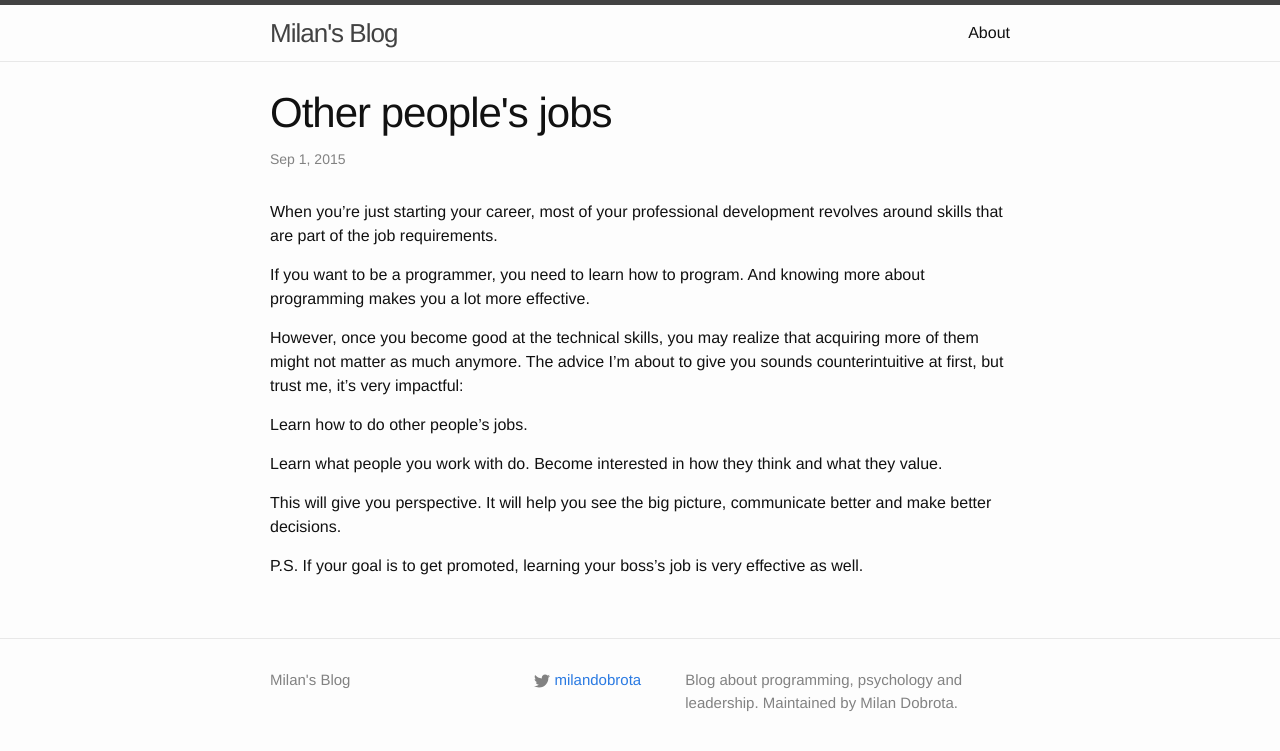
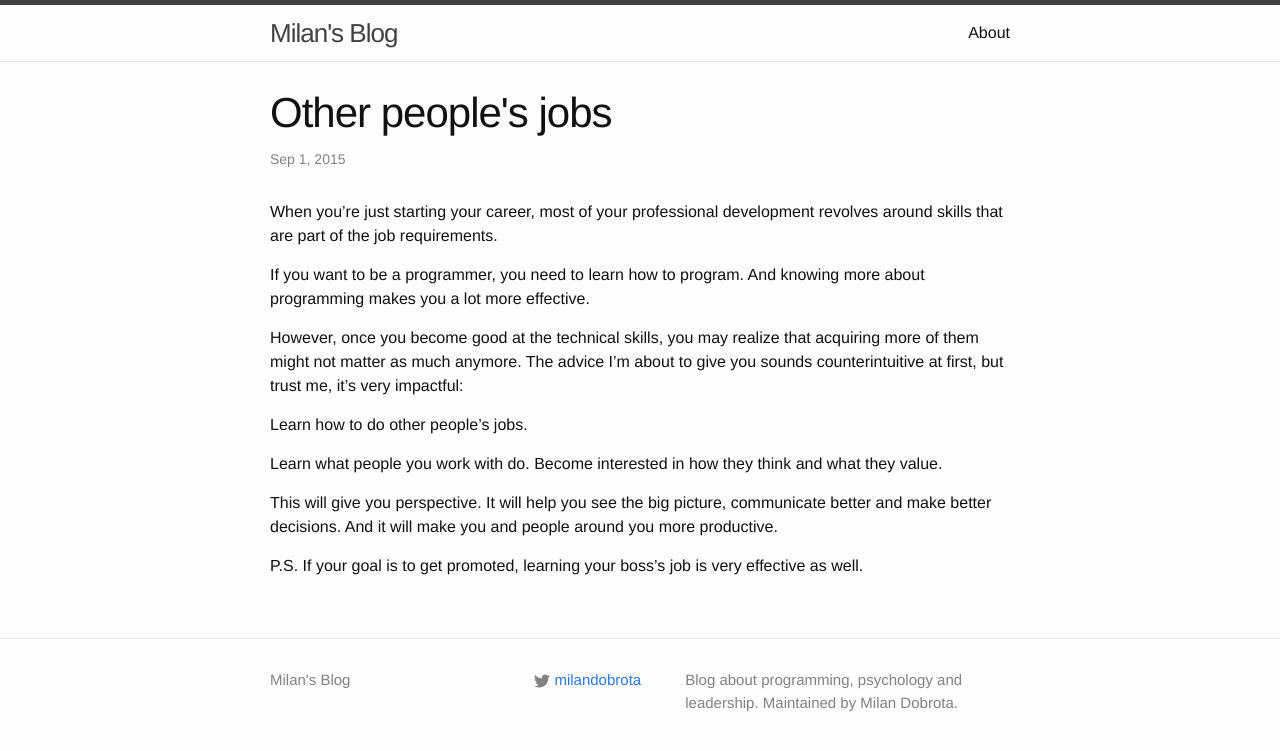
Before and after one commit to milandobrota/milandobrota.github.io, a Jekyll site: the page built from _posts/2015-09-01-other-peoples-jobs.md, in a window 1280 px wide. Shown: the top 751 px of the page. Built offline with Jekyll 4.4.1, drawn with Linux system fonts in a browser that asks for light colours.

Commit message:
more edits :)

```diff
--- a/_posts/2015-09-01-other-peoples-jobs.md
+++ b/_posts/2015-09-01-other-peoples-jobs.md
@@ -14,6 +14,6 @@ Learn how to do other people's jobs.
 
 Learn what people you work with do. Become interested in how they think and what they value.
 
-This will give you perspective. It will help you see the big picture, communicate better and make better decisions.
+This will give you perspective. It will help you see the big picture, communicate better and make better decisions. And it will make you and people around you more productive.
 
 P.S. If your goal is to get promoted, learning your boss's job is very effective as well.
```
